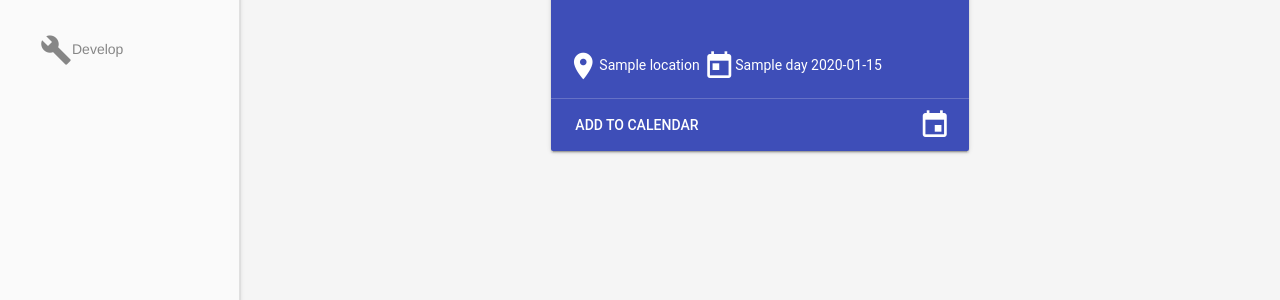
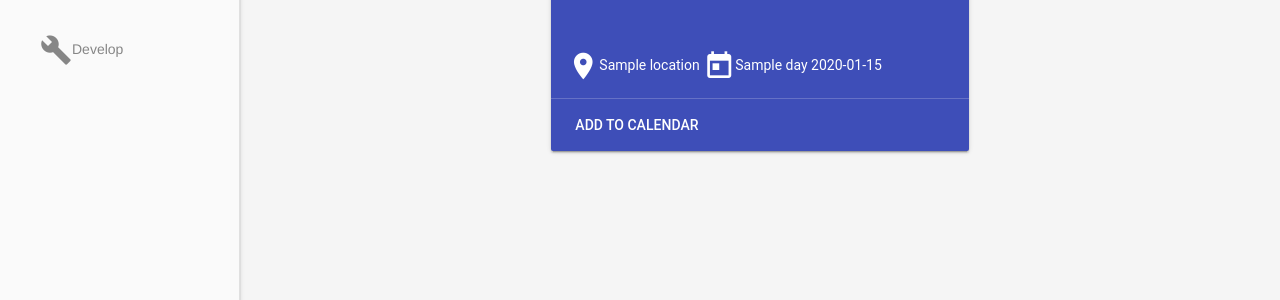
Before and after one commit to yoshiken/UedaHikaruCrawler, a Flask app: template src/templates/index.html in a window 1280 px wide. Shown: the part 375-675 px from the top of the page. Run offline with Flask 2, Linux system fonts and the light colour scheme; the template is opened without the code that fills it: most values are stand-ins (such as "Sample title", 1, 10 or a date in 2020).

Commit message:
:shower: del calendar icon

```diff
--- a/src/templates/index.html
+++ b/src/templates/index.html
@@ -26,7 +26,6 @@
       Add to Calendar
     </a>
     <div class="mdl-layout-spacer"></div>
-    <i class="material-icons">event</i>
   </div>
 </div>
 {% endfor %}
```
